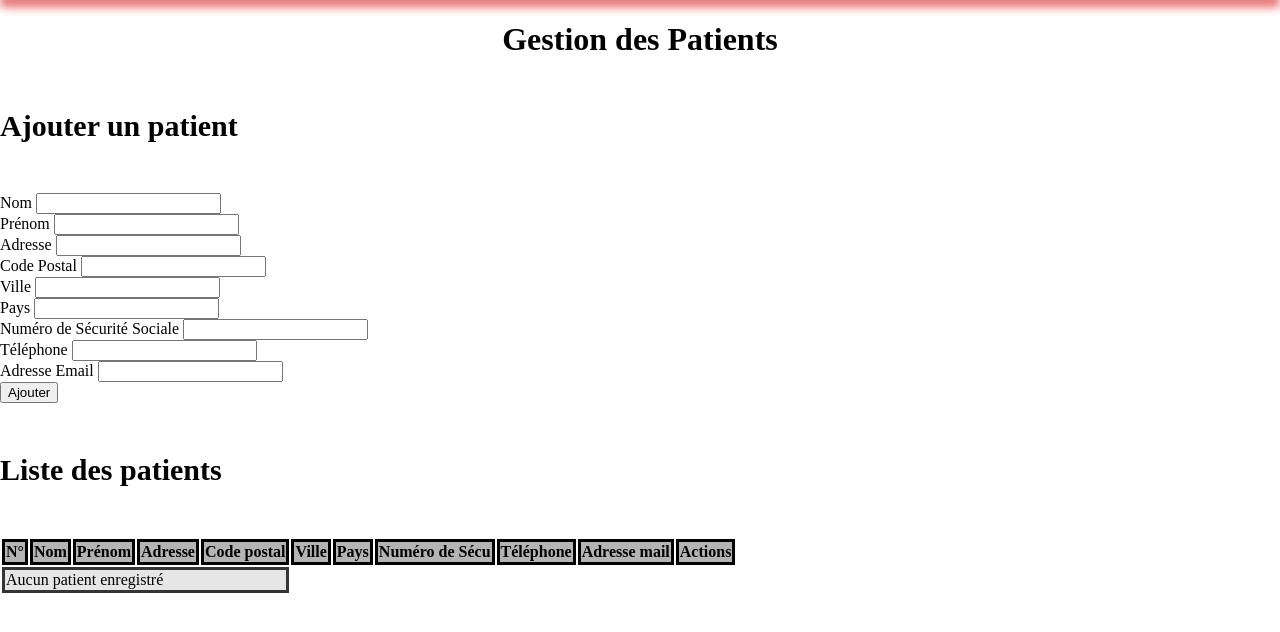
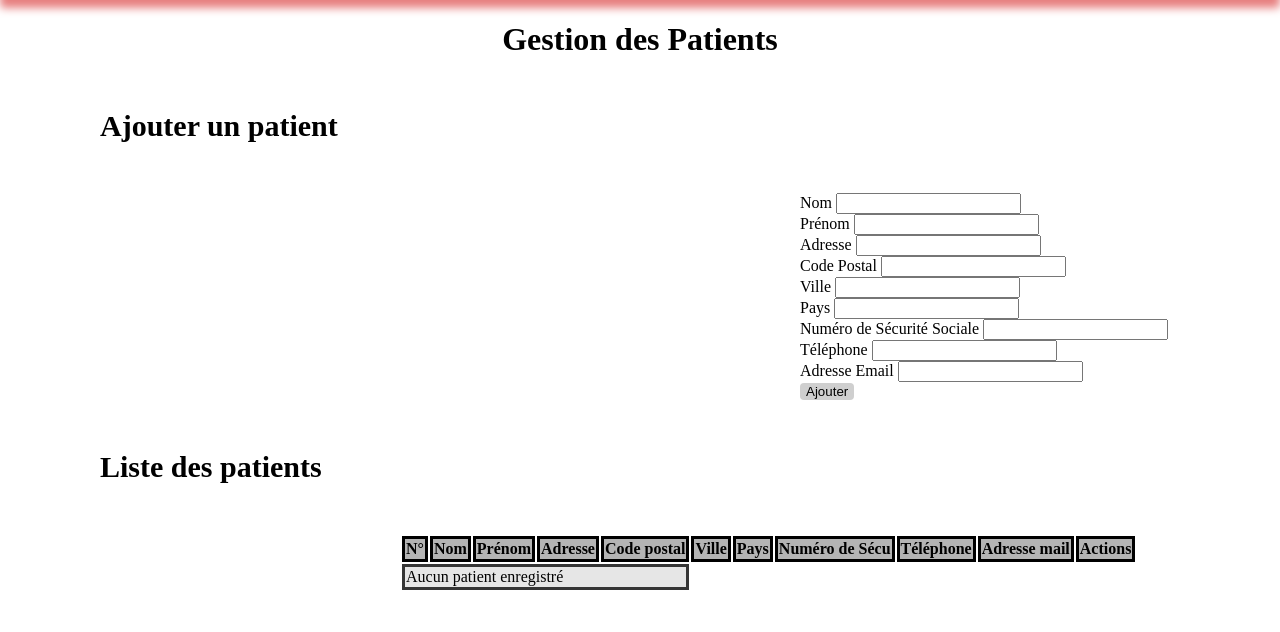
Before and after one commit to Evan-Pensec/projet_medecin_minh, a PHP site: page /php/gestion_patients.php in a window 1280 px wide. Shown: the part 64-696 px from the top of the page. Run offline with PHP 8.4, Linux system fonts and the light colour scheme; data that the repository does not hold is empty.

Commit message:
tjr du style

```diff
--- a/css/styles.css
+++ b/css/styles.css
@@ -17,12 +17,13 @@ td{
     text-align: center;
 }
 
-.pagination{
-    margin: 10px 950px 10px 10px;
+.pagination {
+    margin: 10px;
 }
 
 .menu-items {
     display: flex;
+    flex-wrap: wrap;
     margin: 0;
     padding: 0;
     padding-inline-start: 0;
@@ -56,6 +57,29 @@ ul {
     border-radius: 4px;
 }
 
+.aordo{
+    text-decoration: none;
+    color: inherit;
+    background-color: rgb(216, 216, 216);
+    border-radius: 40px;
+}
+
 h5{
     font-size: 30px;
+    margin-left: 100px;
 }
+
+.form_patients{
+    margin-left: 800px;
+}
+
+.liste_patients{
+    margin-left: 400px;
+}
+
+.button{
+    background-color: rgb(207, 207, 207);
+    border: none;
+    border-radius: 4px;
+    cursor: pointer;
+}
--- a/php/gestion_ordonnances.php
+++ b/php/gestion_ordonnances.php
@@ -112,7 +112,7 @@ if (!empty($searchMed)) {
         <?php if (!$patient): ?>
             <div>
                 Veuillez sélectionner un patient dans la
-                <a href="gestion_patients.php">liste des patients</a>
+                <a class="aordo" href="gestion_patients.php">liste des patients</a>
                 pour créer ou consulter une ordonnance.
             </div>
         <?php else: ?>
--- a/php/gestion_patients.php
+++ b/php/gestion_patients.php
@@ -80,7 +80,7 @@ if ($result) {
                     <div>
                         <h5><?php echo ($patient) ? 'Modifier un patient' : 'Ajouter un patient'; ?></h5>
 
-                        <form method="post">
+                        <form class="form_patients" method="post">
                             <?php if ($patient): ?>
                                 <input type="hidden" name="id" value="<?php echo $patient['Numero_patient']; ?>">
                             <?php endif; ?>
@@ -131,7 +131,7 @@ if ($result) {
                                 <input type="email" id="email" name="email" value="<?php echo ($patient) ? $patient['adresse_mail'] : ''; ?>">
                             </div>
 
-                            <button type="submit" name="submit"><?php echo ($patient) ? 'Modifier' : 'Ajouter'; ?></button>
+                            <button class="button" type="submit" name="submit"><?php echo ($patient) ? 'Modifier' : 'Ajouter'; ?></button>
 
                             <?php if ($patient): ?>
                                 <a href="gestion_patients.php">Annuler</a>
@@ -146,7 +146,7 @@ if ($result) {
                     <div>
                         <h5>Liste des patients</h5>
 
-                        <div>
+                        <div class="liste_patients">
                             <table>
                                 <thead>
                                     <tr>
```
